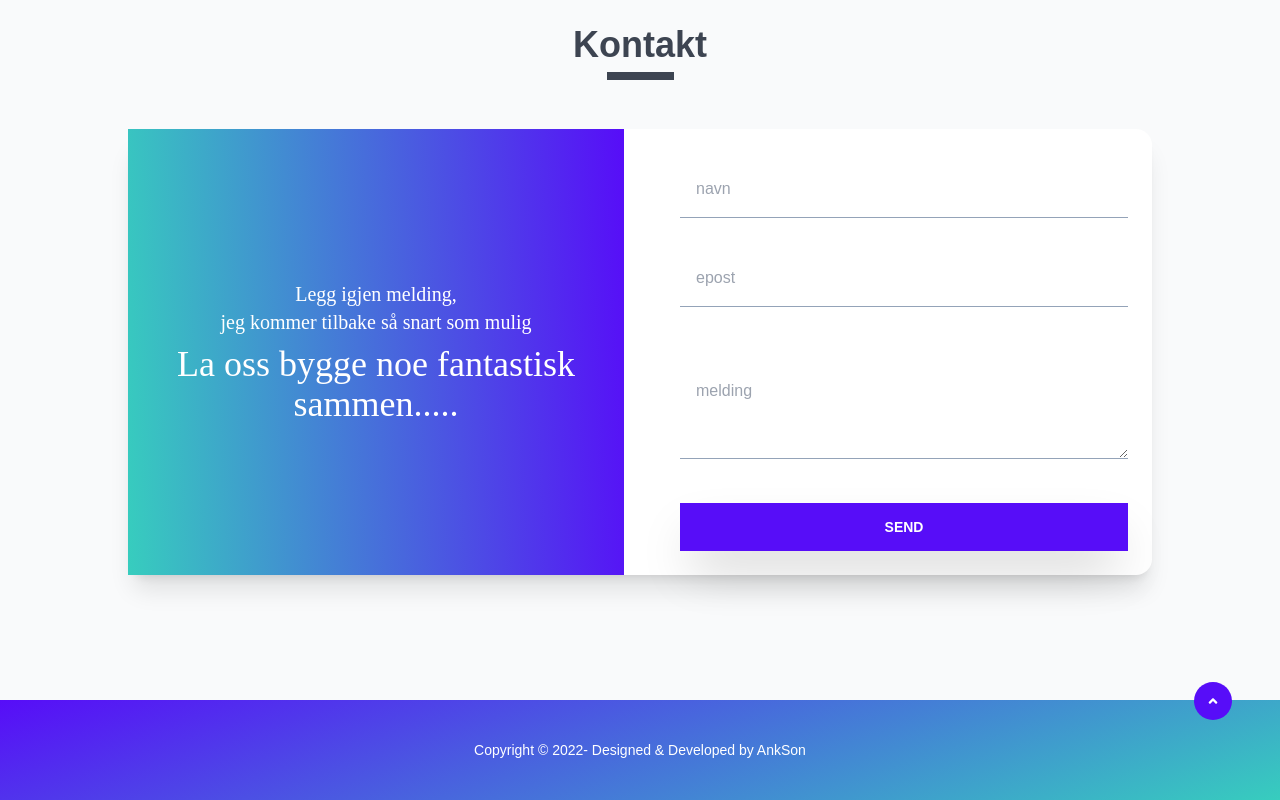
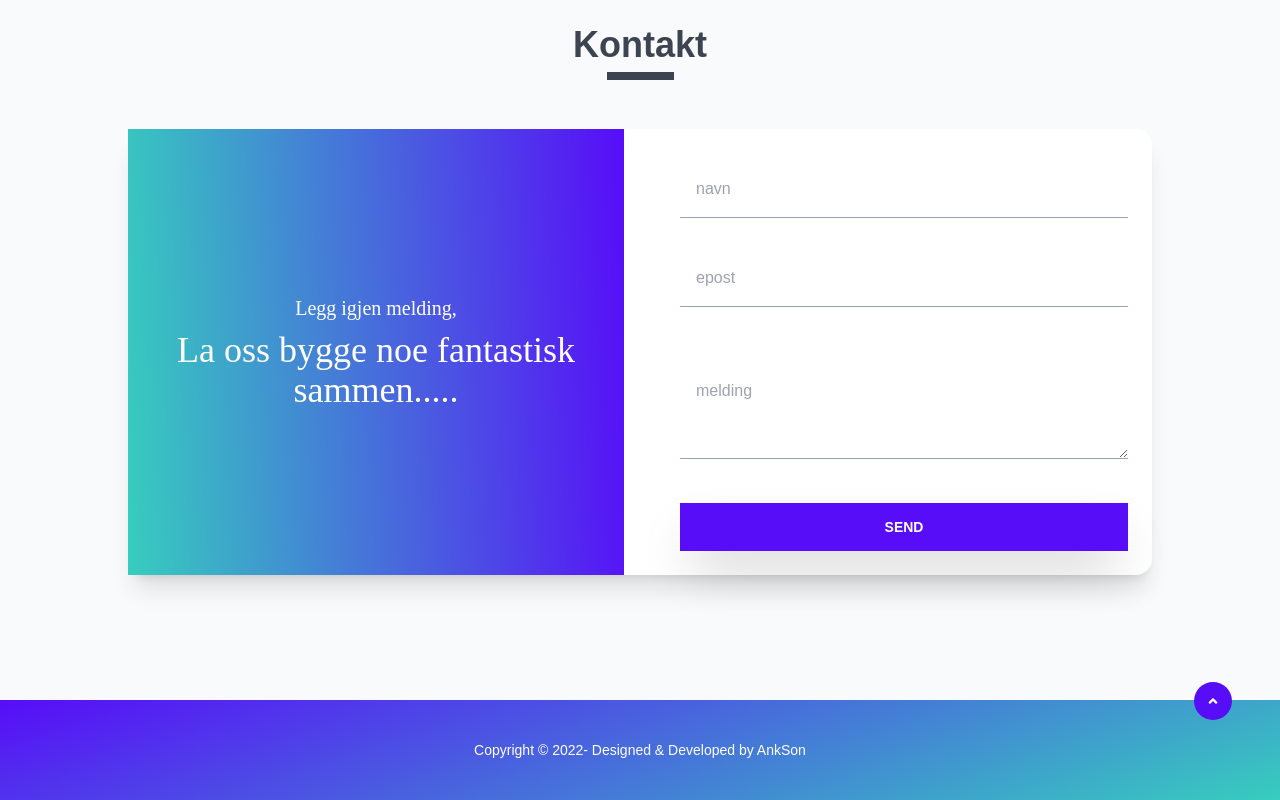
Before and after one commit to aktson/ankit-react-portfolio, a React (Create React App) app: page / in a window 1280 px wide. Shown: the part 2600-3400 px from the top of the page. Built offline with nearby package versions, Linux system fonts and the light colour scheme; no server answers.

Commit message:
Update Contact.jsx

```diff
--- a/src/components/sections/Contact.jsx
+++ b/src/components/sections/Contact.jsx
@@ -88,9 +88,7 @@ function Contact() {
 			<h2>Kontakt</h2>
 			<div className="form-container">
 				<div className="form-aside">
-					<p className="text-xl mb-2 text-center">
-						Legg igjen melding, <br></br>jeg kommer tilbake så snart som mulig
-					</p>
+					<p className="text-xl mb-2 text-center">Legg igjen melding,</p>
 					<p className="text-4xl text-center">La oss bygge noe fantastisk sammen..... </p>
 				</div>
 				<form ref={formRef} className="form " onSubmit={handleSubmit}>
```
